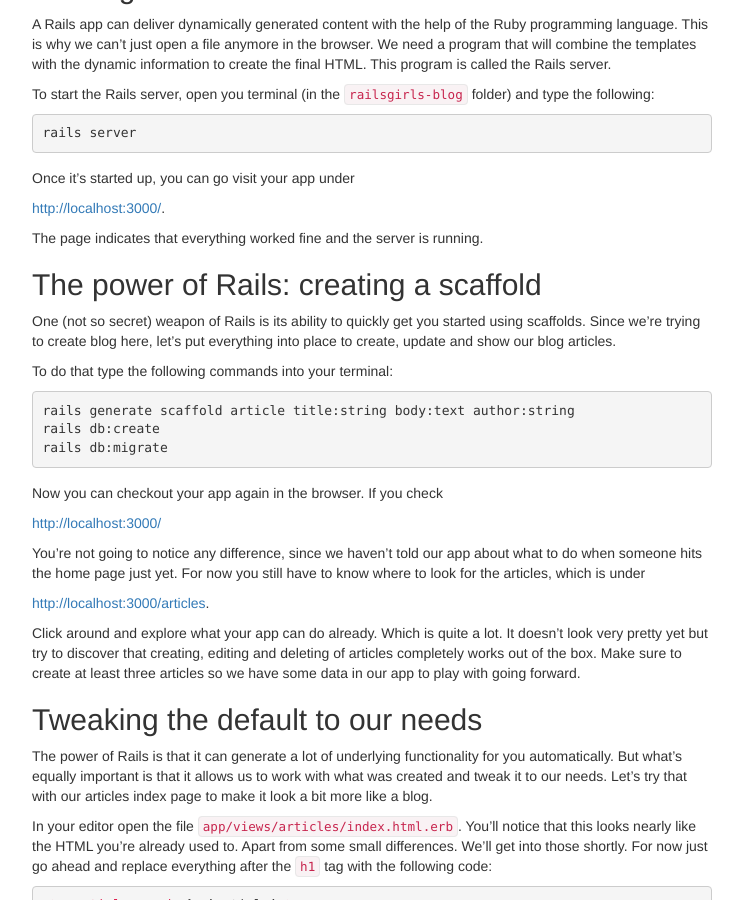
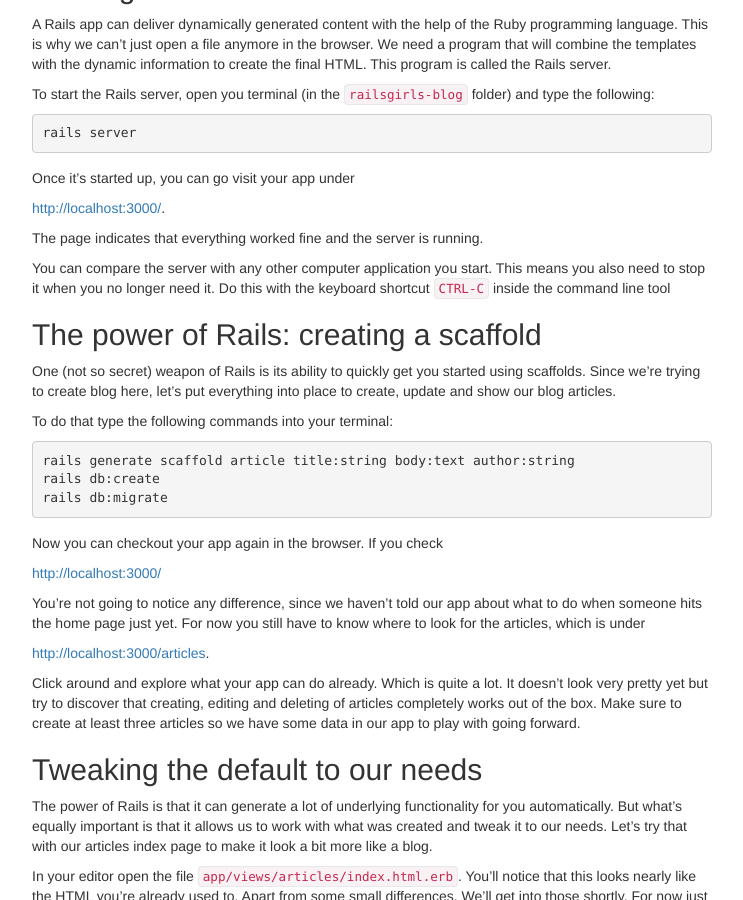
Before and after one commit to brug-be/railsgirls_guide, a Jekyll site: the page built from part_2_dynamic.md, in a window 1280 px wide and 900 px high, scrolled down 423 px. Shown: the whole window, without its empty margins (268-1011 px from the left). Built offline with Jekyll 4.4.1, drawn with Linux system fonts in a browser that asks for light colours; nearby versions of some CDN libraries; some of the changed text lies outside the part shown.

Commit message:
Adds instruction on how to quit the rails server and console

```diff
--- a/part_2_dynamic.md
+++ b/part_2_dynamic.md
@@ -33,6 +33,8 @@
 [http://localhost:3000/](http://localhost:3000/).
 
 The page indicates that everything worked fine and the server is running.
+
+You can compare the server with any other computer application you start. This means you also need to stop it when you no longer need it. Do this with the keyboard shortcut `CTRL-C` inside the command line tool
 
 ## The power of Rails: creating a scaffold
 
@@ -283,6 +285,8 @@
 
 And now have another look at: [http://localhost:3000/languages](http://localhost:3000/languages). What changed?
 
+You can compare the console a bit with the rails server. It is also just an application. If you want to quit the rails console use the keyboard shortcut `CTRL-D` or by typing `exit` and pressing `ENTER`.
+
 # Rubygems
 
 Ask the coach "what is a gem?" and be prepared for an interesting lecture about programmer happiness.
```
